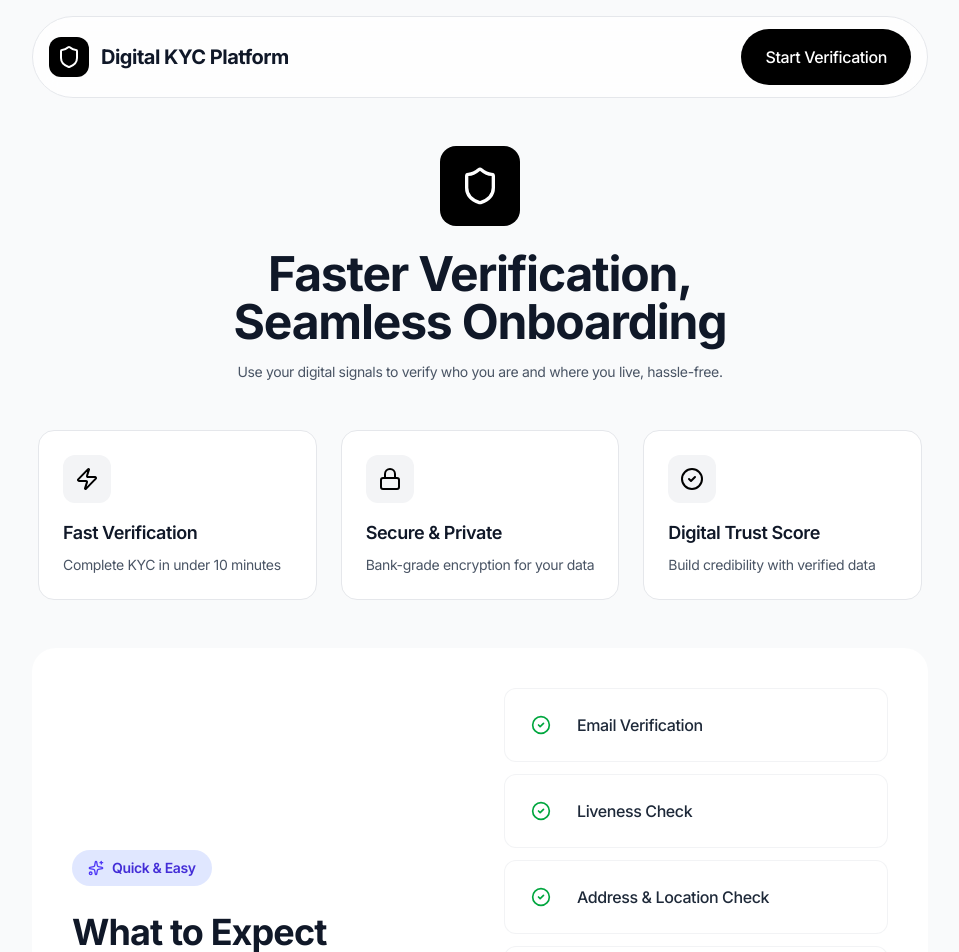
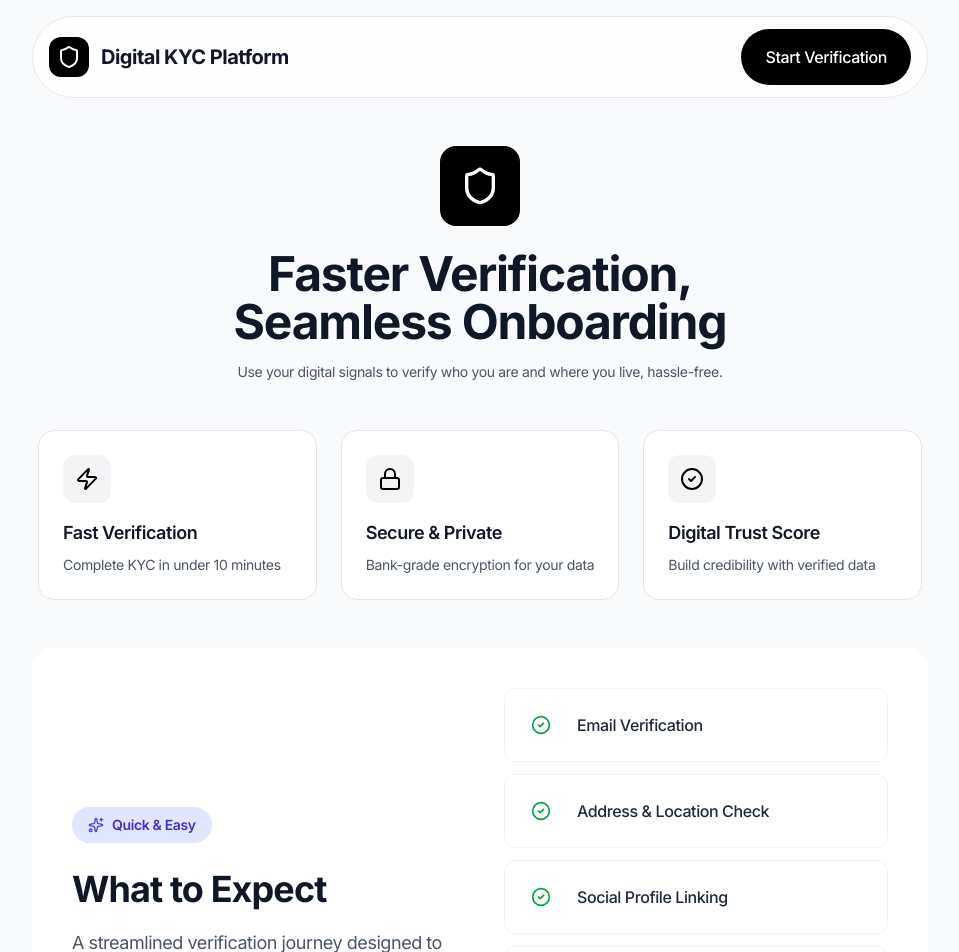
Before and after one commit to kalejaiyeoluwadara/Digital-KYC-Platform, a Next.js app: page / in a window 1280 px wide. Shown: the top 952 px of the page, without its empty margins (160-1119 px from the left). Built offline with nearby package versions, Linux system fonts and the light colour scheme.

Commit message:
Remove liveness detection feature from onboarding and dashboard components, update README to reflect changes, and adjust trust score handling accordingly.

```diff
--- a/app/components/Dashboard.tsx
+++ b/app/components/Dashboard.tsx
@@ -11,15 +11,7 @@ import {
 } from "./ui/Card";
 import { TrustScore } from "./ui/TrustScore";
 import { UserData, TrustScore as TrustScoreType } from "@/app/types";
-import {
-  Mail,
-  MapPin,
-  Users,
-  Share2,
-  CheckCircle2,
-  Award,
-  Camera,
-} from "lucide-react";
+import { Mail, MapPin, Users, Share2, CheckCircle2, Award } from "lucide-react";
 import { Button } from "./ui/Button";
 import moment from "moment";
 
@@ -38,12 +30,6 @@ export const Dashboard: React.FC<DashboardProps> = ({
       label: "Email",
       value: userData.email,
       verified: trustScore.breakdown.email > 0,
-    },
-    {
-      icon: Camera,
-      label: "Liveness Check",
-      value: "Verified",
-      verified: trustScore.breakdown.liveness > 0,
     },
     {
       icon: MapPin,
--- a/app/components/OnboardingFlow.tsx
+++ b/app/components/OnboardingFlow.tsx
@@ -4,7 +4,6 @@ import React, { useState } from "react";
 import { motion, AnimatePresence } from "framer-motion";
 import { ChevronLeft, ChevronRight } from "lucide-react";
 import { EmailVerification } from "./verification/EmailVerification";
-import { HeadMovementVerification } from "./verification/HeadMovementVerification";
 import { AddressVerification } from "./verification/AddressVerification";
 import { SocialVerification } from "./verification/SocialVerification";
 import { RefereeVerification } from "./verification/RefereeVerification";
@@ -38,7 +37,6 @@ export const OnboardingFlow: React.FC<OnboardingFlowProps> = ({
 
   const steps = [
     { name: "Email", component: EmailVerification },
-    { name: "Liveness", component: HeadMovementVerification },
     { name: "Address", component: AddressVerification },
     { name: "Social", component: SocialVerification },
     { name: "Referee", component: RefereeVerification },
@@ -54,16 +52,6 @@ export const OnboardingFlow: React.FC<OnboardingFlowProps> = ({
     setTimeout(() => setCurrentStep(1), 500);
   };
 
-  const handleLivenessComplete = () => {
-    const points = 20;
-    setTrustScore({
-      ...trustScore,
-      total: trustScore.total + points,
-      breakdown: { ...trustScore.breakdown, liveness: points },
-    });
-    setTimeout(() => setCurrentStep(2), 500);
-  };
-
   const handleAddressComplete = (
     address: string,
     location: { lat: number; lng: number }
@@ -74,7 +62,7 @@ export const OnboardingFlow: React.FC<OnboardingFlowProps> = ({
       total: trustScore.total + 15,
       breakdown: { ...trustScore.breakdown, address: 15 },
     });
-    setTimeout(() => setCurrentStep(3), 500);
+    setTimeout(() => setCurrentStep(2), 500);
   };
 
   const handleSocialComplete = (profiles: {
@@ -92,7 +80,7 @@ export const OnboardingFlow: React.FC<OnboardingFlowProps> = ({
       total: trustScore.total + points,
       breakdown: { ...trustScore.breakdown, social: points },
     });
-    setTimeout(() => setCurrentStep(4), 500);
+    setTimeout(() => setCurrentStep(3), 500);
   };
 
   const handleRefereeComplete = (referees: any[]) => {
@@ -141,10 +129,8 @@ export const OnboardingFlow: React.FC<OnboardingFlowProps> = ({
                     (currentStep === 0
                       ? handleEmailComplete
                       : currentStep === 1
-                      ? handleLivenessComplete
+                      ? handleAddressComplete
                       : currentStep === 2
-                      ? handleAddressComplete
-                      : currentStep === 3
                       ? handleSocialComplete
                       : handleRefereeComplete) as any
                   }
--- a/app/components/WhatToExpect.tsx
+++ b/app/components/WhatToExpect.tsx
@@ -7,7 +7,6 @@ import { CheckCircle2, Sparkles, Shield } from "lucide-react";
 export const WhatToExpect: React.FC = () => {
   const expectations = [
     "Email Verification",
-    "Liveness Check",
     "Address & Location Check",
     "Social Profile Linking",
     "Referee Authentication",
```
Also changed, not shown: 1 other file (tests, documents, lock files or other folders).
